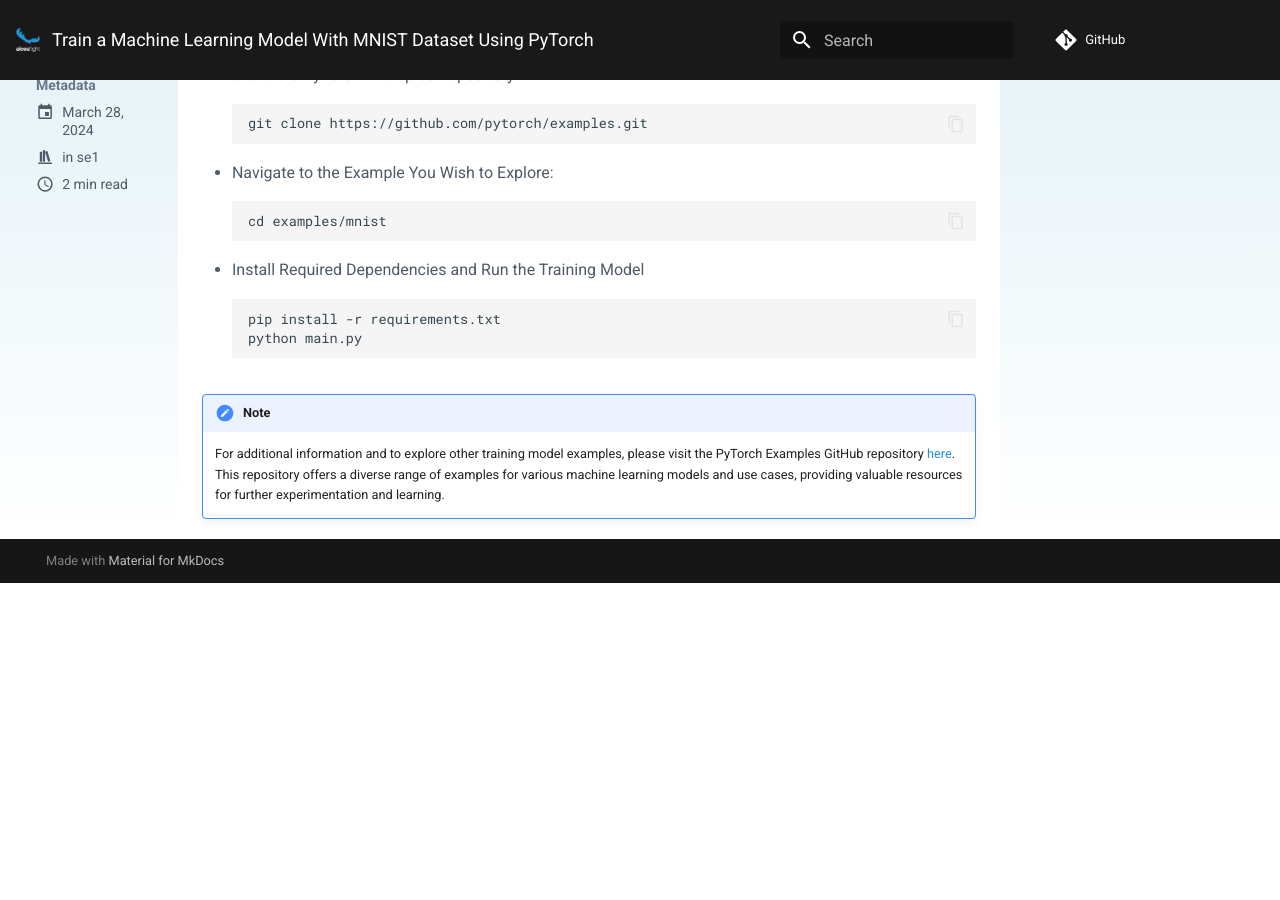
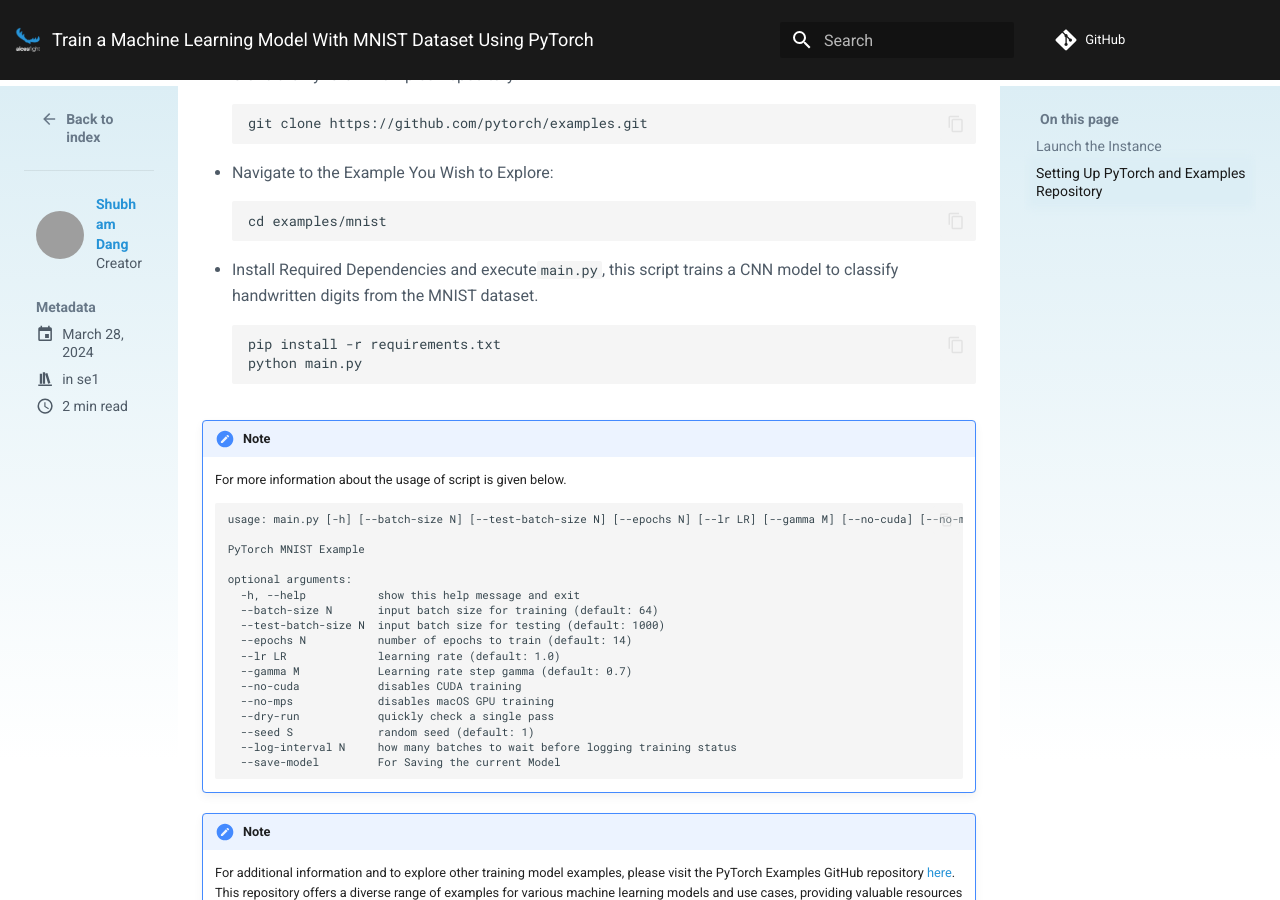
Before and after one commit to alces-software/alces-cloud-docs, an MkDocs documentation site: the page built from docs/blog/posts/train-a-ml-model-pytorch.md, in a window 1280 px wide and 900 px high, scrolled down 800 px. Built offline with MkDocs 1.6.1 and Material for MkDocs 9.7.7, drawn with Linux system fonts in a browser that asks for light colours; comment, search, counter and statistics services are not loaded; the version menu is left out; before the commit the page ends 1383 px from its top, so only the background shows below that; grey boxes are pictures that could not be loaded.

Commit message:
Added information about the script and its usage.

````diff
--- a/docs/blog/posts/train-a-ml-model-pytorch.md
+++ b/docs/blog/posts/train-a-ml-model-pytorch.md
@@ -35,11 +35,35 @@
   ```
   cd examples/mnist
   ```
-- Install Required Dependencies and Run the Training Model
+- Install Required Dependencies and execute`main.py`, this script trains a CNN model to classify handwritten digits from the MNIST dataset.
   ```
   pip install -r requirements.txt
   python main.py
   ```
 
 !!! note
+    For more information about the usage of script is given below.
+
+    ```
+    usage: main.py [-h] [--batch-size N] [--test-batch-size N] [--epochs N] [--lr LR] [--gamma M] [--no-cuda] [--no-mps] [--dry-run] [--seed S] [--log-interval N] [--save-model]
+
+    PyTorch MNIST Example
+
+    optional arguments:
+      -h, --help           show this help message and exit
+      --batch-size N       input batch size for training (default: 64)
+      --test-batch-size N  input batch size for testing (default: 1000)
+      --epochs N           number of epochs to train (default: 14)
+      --lr LR              learning rate (default: 1.0)
+      --gamma M            Learning rate step gamma (default: 0.7)
+      --no-cuda            disables CUDA training
+      --no-mps             disables macOS GPU training
+      --dry-run            quickly check a single pass
+      --seed S             random seed (default: 1)
+      --log-interval N     how many batches to wait before logging training status
+      --save-model         For Saving the current Model
+    ```
+
+
+!!! note
     For additional information and to explore other training model examples, please visit the PyTorch Examples GitHub repository [here](https://github.com/pytorch/examples). This repository offers a diverse range of examples for various machine learning models and use cases, providing valuable resources for further experimentation and learning.
--- a/docs/codespell/known_words.txt
+++ b/docs/codespell/known_words.txt
@@ -45,3 +45,6 @@
 ceph
 ollama
 api
+cuda
+dataset
+mps
````
